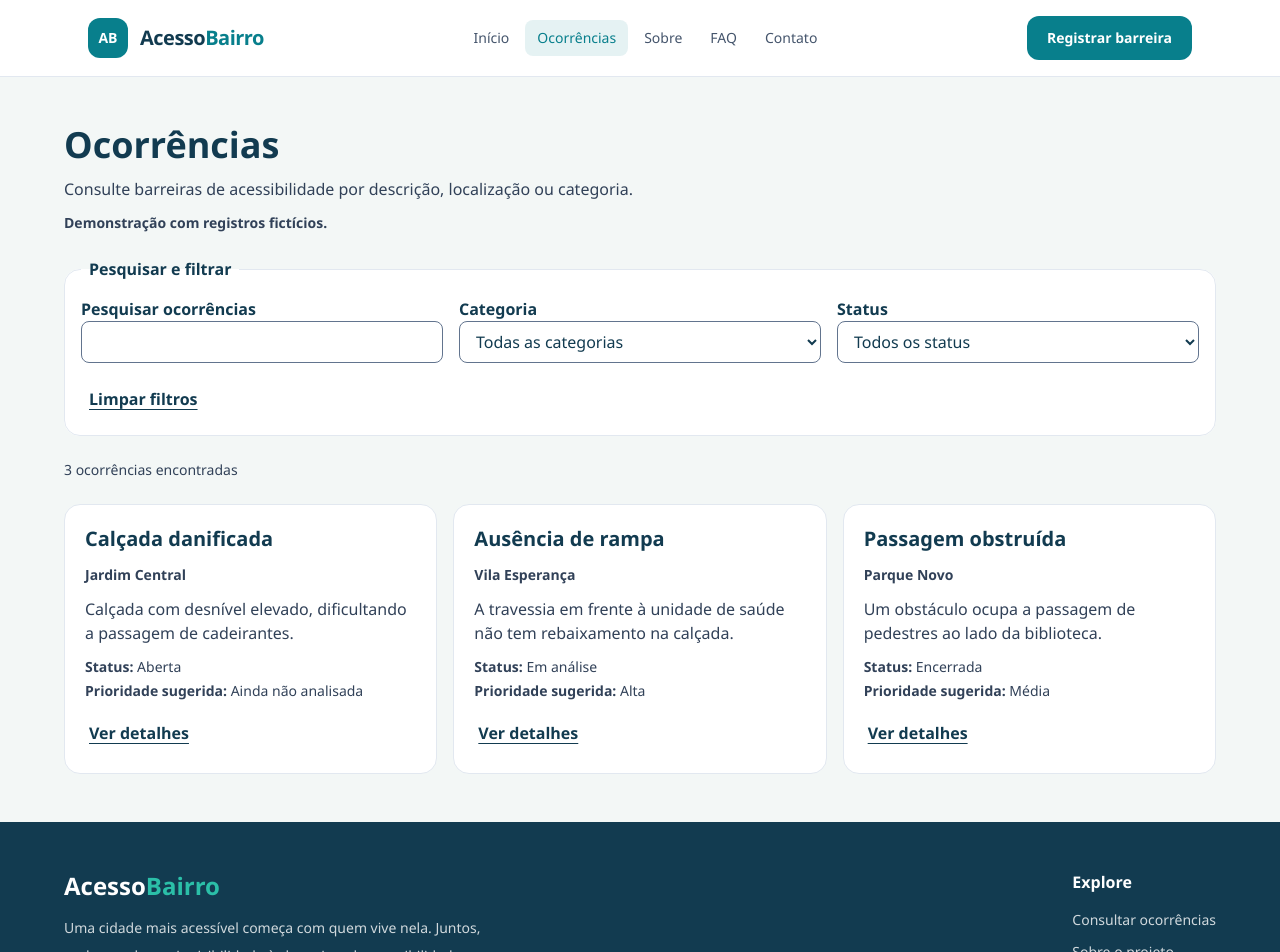
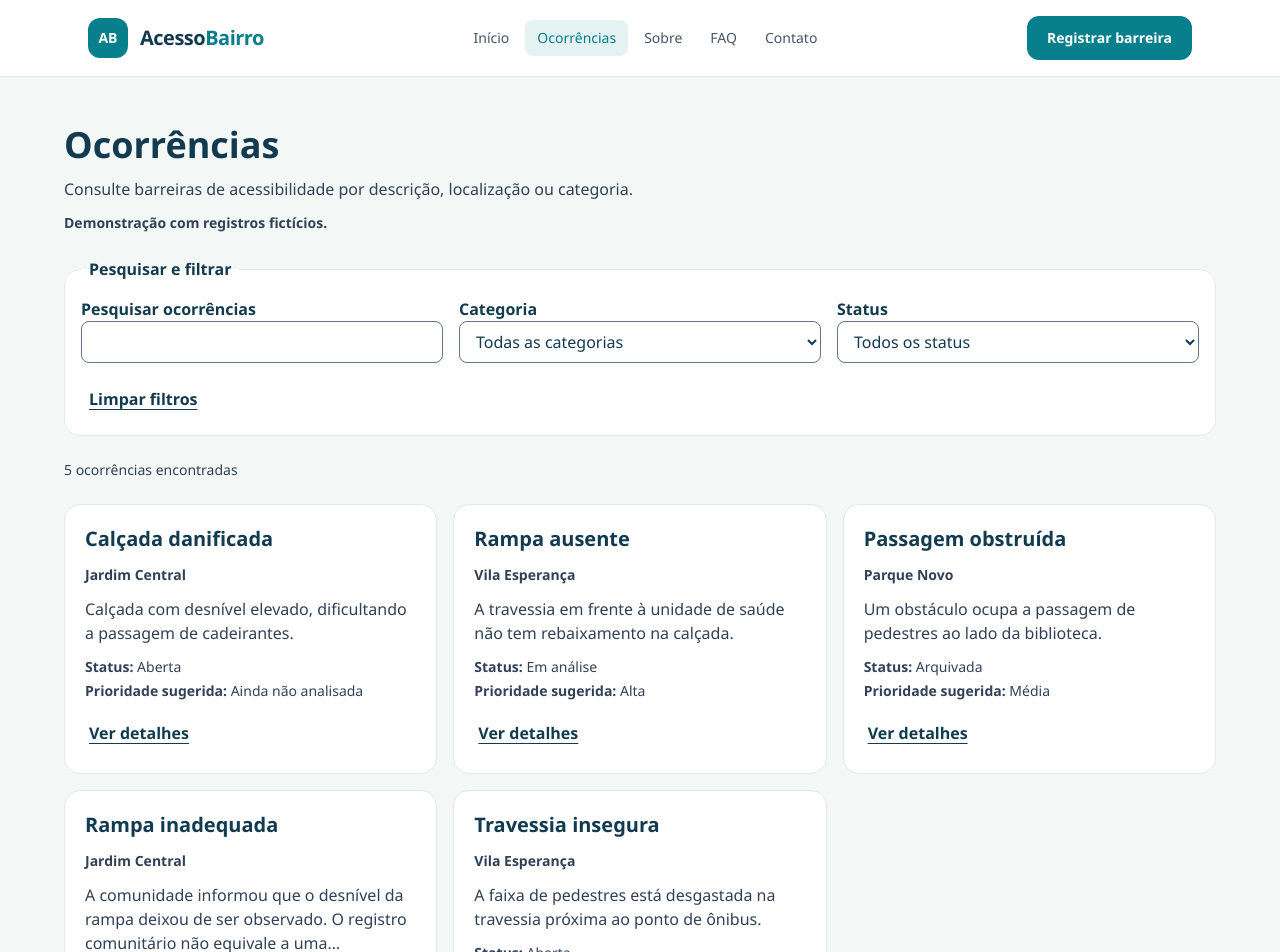
Before and after one commit to Caiomarqx/acessobairro, a React (Vite) app: page /ocorrencias in a window 1280 px wide. Shown: the top 952 px of the page. Built offline with nearby package versions, Linux system fonts and the light colour scheme.

Commit message:
fix: alinhar categorias e status de demonstração ao modelo unificado

```diff
--- a/src/data/ocorrenciasDemonstracao.ts
+++ b/src/data/ocorrenciasDemonstracao.ts
@@ -1,4 +1,4 @@
-export type StatusOcorrencia = 'ABERTA' | 'EM_ANALISE' | 'ENCERRADA'
+export type StatusOcorrencia = 'ABERTA' | 'EM_ANALISE' | 'RESOLVIDA' | 'ARQUIVADA'
 
 export type OcorrenciaDemonstracao = {
   id: number
@@ -13,7 +13,8 @@ export type OcorrenciaDemonstracao = {
 export const rotulosStatus: Record<StatusOcorrencia, string> = {
   ABERTA: 'Aberta',
   EM_ANALISE: 'Em análise',
-  ENCERRADA: 'Encerrada',
+  RESOLVIDA: 'Resolvida segundo a comunidade',
+  ARQUIVADA: 'Arquivada',
 }
 
 export const ocorrenciasDemonstracao: readonly OcorrenciaDemonstracao[] = [
@@ -28,7 +29,7 @@ export const ocorrenciasDemonstracao: readonly OcorrenciaDemonstracao[] = [
   },
   {
     id: 2,
-    tipoBarreira: 'Ausência de rampa',
+    tipoBarreira: 'Rampa ausente',
     descricao: 'A travessia em frente à unidade de saúde não tem rebaixamento na calçada.',
     bairro: 'Vila Esperança',
     endereco: 'Em frente à unidade de saúde',
@@ -41,7 +42,25 @@ export const ocorrenciasDemonstracao: readonly OcorrenciaDemonstracao[] = [
     descricao: 'Um obstáculo ocupa a passagem de pedestres ao lado da biblioteca.',
     bairro: 'Parque Novo',
     endereco: 'Ao lado da biblioteca',
-    status: 'ENCERRADA',
+    status: 'ARQUIVADA',
     prioridade: 'Média',
   },
+  {
+    id: 4,
+    tipoBarreira: 'Rampa inadequada',
+    descricao: 'A comunidade informou que o desnível da rampa deixou de ser observado. O registro comunitário não equivale a uma confirmação oficial de reparo.',
+    bairro: 'Jardim Central',
+    endereco: 'Entrada lateral do centro comunitário',
+    status: 'RESOLVIDA',
+    prioridade: 'Média',
+  },
+  {
+    id: 5,
+    tipoBarreira: 'Travessia insegura',
+    descricao: 'A faixa de pedestres está desgastada na travessia próxima ao ponto de ônibus.',
+    bairro: 'Vila Esperança',
+    endereco: 'Travessia ao lado do ponto de ônibus',
+    status: 'ABERTA',
+    prioridade: null,
+  },
 ]
```
